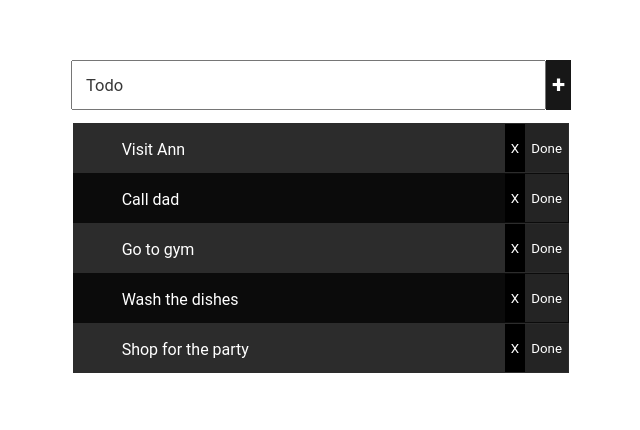
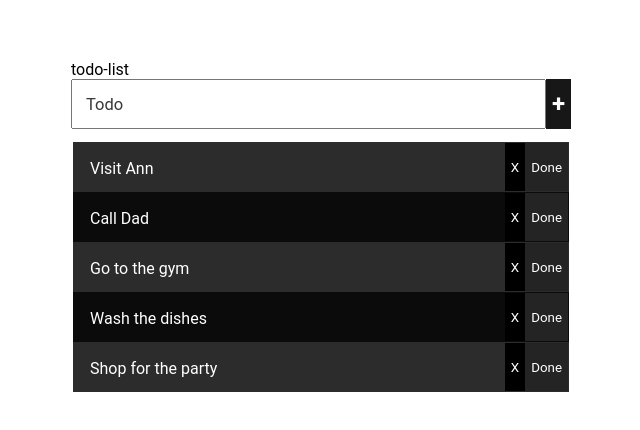
Before and after one commit to tutorialseu/angular-course-todo-list-app, an Angular app: page / in a window 1280 px wide. Shown: the part 108-538 px from the top of the page, without its empty margins (319-959 px from the left). Built offline with nearby package versions, Linux system fonts and the light colour scheme.

Commit message:
added functionality of adding, deleting and toggleing a task

```diff
--- a/src/app/app.component.css
+++ b/src/app/app.component.css
@@ -82,6 +82,10 @@
     justify-content: space-between;
   }
 
+  td {
+    margin-left: 1rem;
+  }
+
   .even {
     background-color: rgb(44, 44, 44);
     color: rgb(255, 255, 255);
@@ -91,3 +95,7 @@
     background-color: rgb(11, 11, 11);
     color: rgb(255, 255, 255);
   }
+
+  .is-done {
+    text-decoration: line-through;
+  }
--- a/src/app/app.component.html
+++ b/src/app/app.component.html
@@ -1,63 +1,24 @@
 <div class="container">
   <div class="todo-list">
+
+    {{title}}
+
     <div class="input-group">
-      <input type="text" placeholder="Todo">
-      <button class="add-button">+</button>
+      <input type="text" placeholder="Todo" #newTask>
+      <button (click)="add(newTask.value)" class="add-button">+</button>
     </div>
     <table>
-      <tr class="even">
+      <tr *ngFor="let task of tasks; let i = index" [class.even]="i%2==0" [class.odd]="i%2">
         <td>
-          <pre>
-            Visit Ann
-          </pre>
+          <p [class.is-done]="task.isDone" >
+            {{task.title}}
+          </p>
         </td>
         <td>
-          <button class="remove-button">X</button>
-          <button class="done-button">Done</button>
-        </td>
-      </tr>
-      <tr class="odd">
-        <td>
-          <pre>
-            Call dad
-          </pre>
-        </td>
-        <td>
-          <button class="remove-button">X</button>
-          <button class="done-button">Done</button>
-        </td>
-      </tr>
-      <tr class="even">
-        <td>
-          <pre>
-            Go to gym
-          </pre>
-        </td>
-        <td>
-          <button class="remove-button">X</button>
-          <button class="done-button">Done</button>
-        </td>
-      </tr>
-      <tr class="odd">
-        <td>
-          <pre>
-            Wash the dishes
-          </pre>
-        </td>
-        <td>
-          <button class="remove-button">X</button>
-          <button class="done-button">Done</button>
-        </td>
-      </tr>
-      <tr class="even">
-        <td>
-          <pre>
-            Shop for the party
-          </pre>
-        </td>
-        <td>
-          <button class="remove-button">X</button>
-          <button class="done-button">Done</button>
+          <button (click)="remove(task)" class="remove-button">X</button>
+          <button (click)="task.toggleIsDone()" class="done-button">
+            {{task.isDone? "Undo" : "Done"}}
+          </button>
         </td>
       </tr>
     </table>
--- a/src/app/app.component.ts
+++ b/src/app/app.component.ts
@@ -7,4 +7,38 @@
 })
 export class AppComponent {
   title = 'todo-list';
+  tasks: Task[] = [
+    new Task("Visit Ann"),
+    new Task("Call Dad"),
+    new Task("Go to the gym"),
+    new Task("Wash the dishes"),
+    new Task("Shop for the party")
+  ]
+
+  add(newTask: string){
+    this.tasks.push(new Task(newTask))
+  }
+
+  remove(exisitingTask: Task){
+    var userConfirmed = confirm(`Are you sure that you want to remove the following task? \n "${exisitingTask.title}"`)
+
+    if(userConfirmed){
+      this.tasks = this.tasks.filter(task => task != exisitingTask);
+    }
+
+  }
 }
+
+class Task {
+
+  constructor(public title: string){
+
+  }
+
+  toggleIsDone(){
+    this.isDone = !this.isDone;
+  }
+
+  public isDone = false;
+
+}
```
